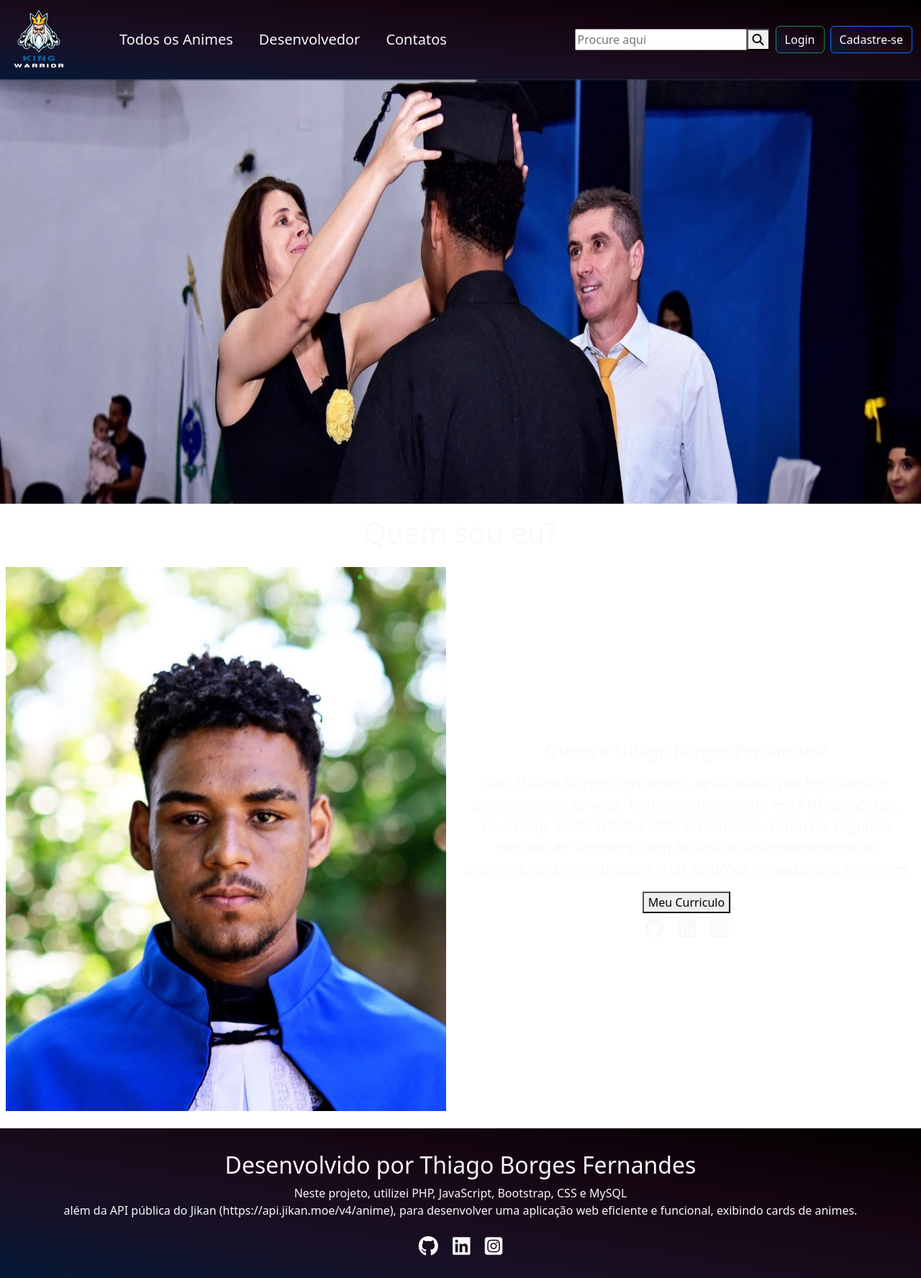
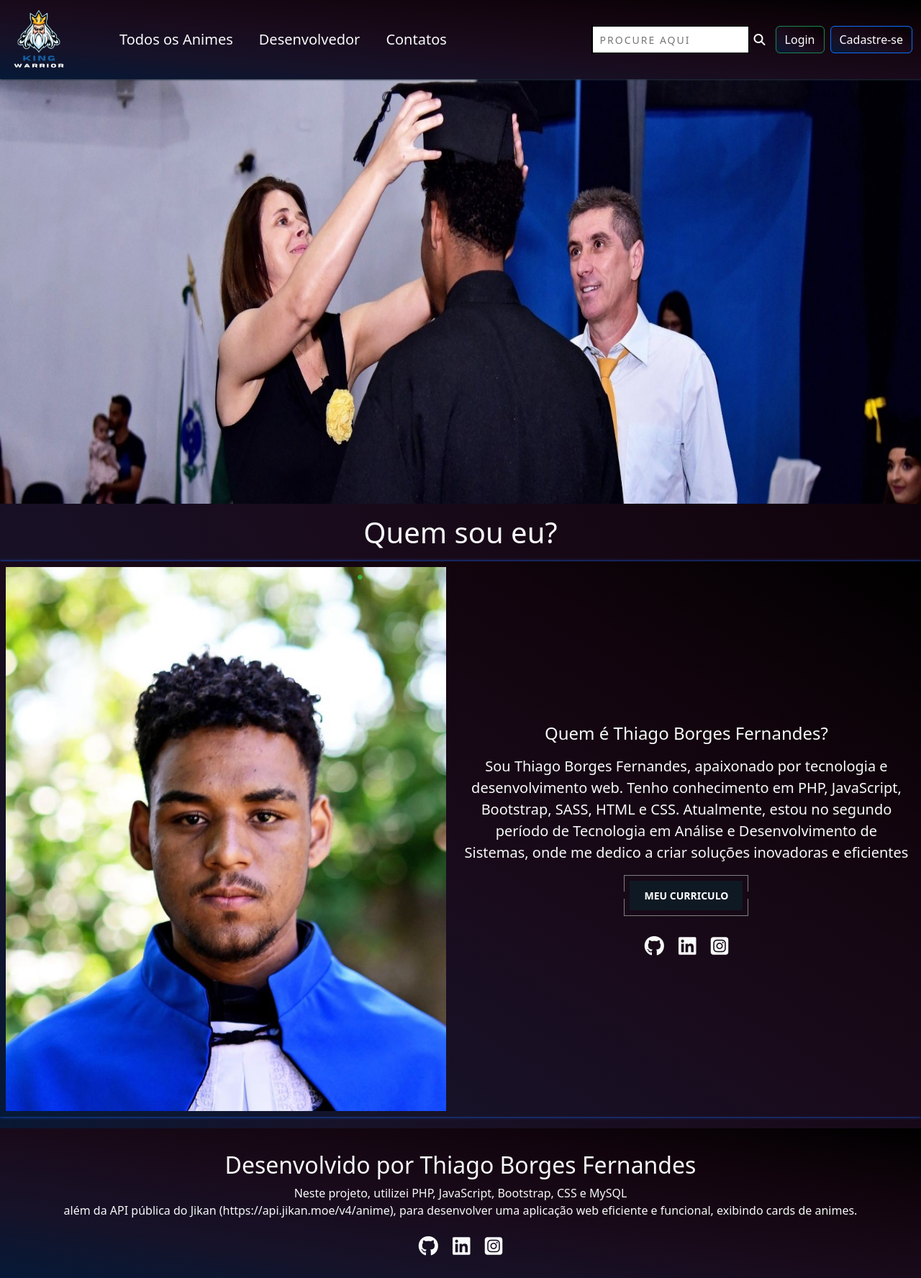
Before and after one commit to thiagobfernandes/Animes, a PHP site: page /animes/desenvolvedor in a window 1280 px wide. Shown: the whole page at 72% size. Run offline with PHP 8.4, Linux system fonts and the light colour scheme; some libraries are stand-ins or nearby versions.

Commit message:
css das paginas

```diff
--- a/css/home.css
+++ b/css/home.css
@@ -1,12 +1,36 @@
+.rank{
+  box-shadow: 0 0 4px #1862ed;
+  background-image: linear-gradient(to right top, #051937, #171228, #190a1a, #12040d, #000000);
+}
+.redes i:hover{
+  color:#1862ed
+
+}
+
+
+.botaozin{
+  background-color: transparent;
+  border: 2px;
+  border-color:white !important;
+   i{
+    color: white;
+   }
+.nav-link a:hover  {
+  background-color: #1862ed;
+}
+}
 body{
   margin-top: 100px;
-
+  background-image: linear-gradient(to right top, #051937, #171228, #190a1a, #12040d, #000000);
 }
 
 
 .card-body{
   font-family: "Kanit", sans-serif;
 
+}
+.branco{
+  background-color: white;
 }
 .populares{
   background-image: linear-gradient(to right top, #051937, #171228, #190a1a, #12040d, #000000);
@@ -27,9 +51,7 @@ body{
     width: 100%;
 
   }
-  .cards{
 
-  }
 
         }
 
@@ -42,14 +64,16 @@ body{
 
 
        .cardes{
-        box-shadow: 0px 0px 10px #48464e;
+        box-shadow: 0px 0px 10px #28116a;
         border-radius: 10px;
+        height: 500px;
 
 
        }
 
 
        .bta {
+        background-color: transparent;
         --color: #1d27e4;
         font-family: inherit;
         display: inline-block;
@@ -81,7 +105,7 @@ body{
        }
 
        .bta:hover {
-        color: #fff;
+        color: #160202;
        }
 
        .bta:before {
@@ -194,6 +218,8 @@ body{
        display: flex;
         flex-direction: column;
          align-items: center;
+
+
     }
     /* switch card */
     .switch {
@@ -230,7 +256,8 @@ body{
 
     .flip-card__inner {
       width: 300px;
-      height: 350px;
+      height: 400px;
+
 
       background-color: transparent;
 
@@ -323,3 +350,239 @@ body{
       color: var(--font-color);
       cursor: pointer;
     }
+
+
+    .navbar-toggler{
+      background-color: #1d27e4;
+      color:white
+    }
+
+    .vermais a{
+      text-decoration: none;
+    }
+
+
+    .fa-star {
+      font-size: 16px;
+      color: #ccc;
+  }
+
+  .checked {
+      color: gold;
+  }
+
+  .stars {
+      margin-bottom: 10px;
+  }
+
+
+  .input-container {
+    width: 220px;
+    position: relative;
+  }
+
+  .icon {
+    position: absolute;
+    right: 10px;
+    top: calc(50% + 5px);
+    transform: translateY(calc(-50% - 5px));
+  }
+
+  .input {
+    width: 100%;
+    height: 40px;
+    padding: 10px;
+    transition: .2s linear;
+    border: 2.5px solid black;
+    font-size: 14px;
+    text-transform: uppercase;
+    letter-spacing: 2px;
+  }
+
+  .input:focus {
+    outline: none;
+    border: 0.5px solid black;
+    box-shadow: -5px -5px 0px rgb(132, 129, 129);
+  }
+
+  .input-container:hover > .icon {
+    animation: anim 1s linear infinite;
+  }
+
+  @keyframes anim {
+    0%,
+    100% {
+      transform: translateY(calc(-50% - 5px)) scale(1);
+    }
+
+    50% {
+      transform: translateY(calc(-50% - 5px)) scale(1.1);
+    }
+  }
+
+
+
+  .button {
+    font-family: monospace;
+    font-size: 14px;
+    color: #FAFAFA;
+    text-transform: uppercase;
+    padding: 10px;
+    border-radius: 10px;
+    border: 2px solid #ffffff;
+    background: #252525;
+    box-shadow: 3px 3px #f2d0d0;
+    cursor: pointer;
+    margin: 0 10px;
+
+  }
+
+  .button:active {
+    box-shadow: none;
+    transform: translate(3px, 3px);
+  }
+
+  .button2{
+    font-family: monospace;
+    font-size: 14px;
+    color: #FAFAFA;
+    text-transform: uppercase;
+    padding: 10px;
+    border-radius: 6px;
+    border: 2px solid #ffffff;
+    background: #dd0909;
+    box-shadow: 3px 3px #fafafa;
+    cursor: pointer;
+    margin: 0 10px;
+  }
+
+  .button2:active {
+    box-shadow: none;
+    transform: translate(3px, 3px);
+  }
+
+
+
+
+
+
+
+
+  .buttonk {
+    -moz-appearance: none;
+    -webkit-appearance: none;
+    appearance: none;
+    border: none;
+    background: none;
+    color: #0f1923;
+    cursor: pointer;
+    position: relative;
+    padding: 8px;
+    margin-bottom: 20px;
+    text-transform: uppercase;
+    font-weight: bold;
+    font-size: 14px;
+    transition: all .15s ease;
+  }
+
+  .buttonk::before,
+  .buttonk::after {
+    content: '';
+    display: block;
+    position: absolute;
+    right: 0;
+    left: 0;
+    height: calc(50% - 5px);
+    border: 1px solid #7D8082;
+    transition: all .15s ease;
+  }
+
+  .buttonk::before {
+    top: 0;
+    border-bottom-width: 0;
+  }
+
+  .buttonk::after {
+    bottom: 0;
+    border-top-width: 0;
+  }
+
+  .buttonk:active,
+  .buttonk:focus {
+    outline: none;
+  }
+
+  .buttonk:active::before,
+  .buttonk:active::after {
+    right: 3px;
+    left: 3px;
+  }
+
+  .buttonk:active::before {
+    top: 3px;
+  }
+
+  .buttonk:active::after {
+    bottom: 3px;
+  }
+
+  .button_lg {
+    position: relative;
+    display: block;
+    padding: 10px 20px;
+    color: #fff;
+    background-color: #0f1923;
+    overflow: hidden;
+    box-shadow: inset 0px 0px 0px 1px transparent;
+  }
+
+  .button_lg::before {
+    content: '';
+    display: block;
+    position: absolute;
+    top: 0;
+    left: 0;
+    width: 2px;
+    height: 2px;
+    background-color: #0f1923;
+  }
+
+  .button_lg::after {
+    content: '';
+    display: block;
+    position: absolute;
+    right: 0;
+    bottom: 0;
+    width: 4px;
+    height: 4px;
+    background-color: #0f1923;
+    transition: all .2s ease;
+  }
+
+  .button_sl {
+    display: block;
+    position: absolute;
+    top: 0;
+    bottom: -1px;
+    left: -8px;
+    width: 0;
+    background-color: #ff4655;
+    transform: skew(-15deg);
+    transition: all .2s ease;
+  }
+
+  .button_text {
+    position: relative;
+  }
+
+  .buttonk:hover {
+    color: #0f1923;
+  }
+
+  .buttonk:hover .button_sl {
+    width: calc(100% + 15px);
+  }
+
+  .buttonk:hover .button_lg::after {
+    background-color: #fff;
+  }
```
